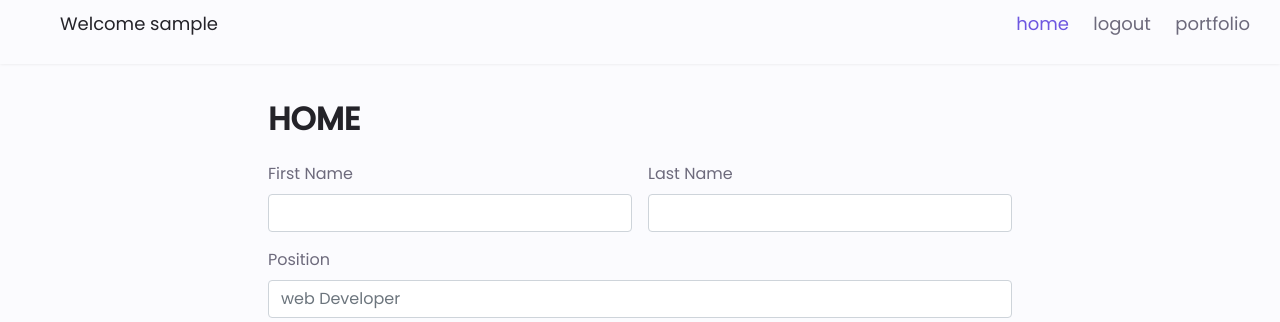
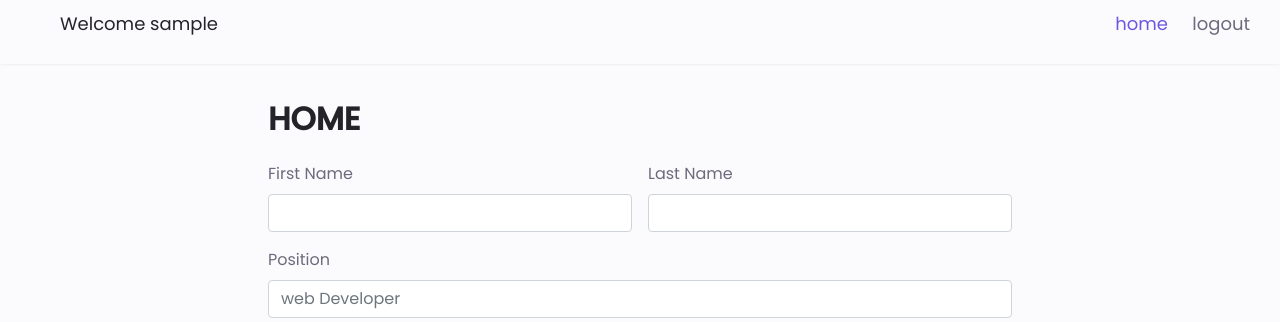
Before and after one commit to sumanshadangi/dynamic-portfolio-website, a PHP site: page /welcome.php in a window 1280 px wide. Shown: the top 322 px of the page. Run offline with PHP 8.4, Linux system fonts and the light colour scheme; the visitor is signed in with stand-in values (Sample User, id 1); data that the repository does not hold is empty; some libraries are stand-ins or nearby versions.

Commit message:
Update welcome.php

```diff
--- a/welcome.php
+++ b/welcome.php
@@ -114,7 +114,7 @@ if (isset($_POST['submit']))
                 <li><a class="active" href="index.php">home</a></li>
 
                 <li><a href="logout.php">logout</a></li>
-                <li><a href="portfolio.php">portfolio</a></li>
+
                </ul>
     </nav>
     <div class="container">
```
